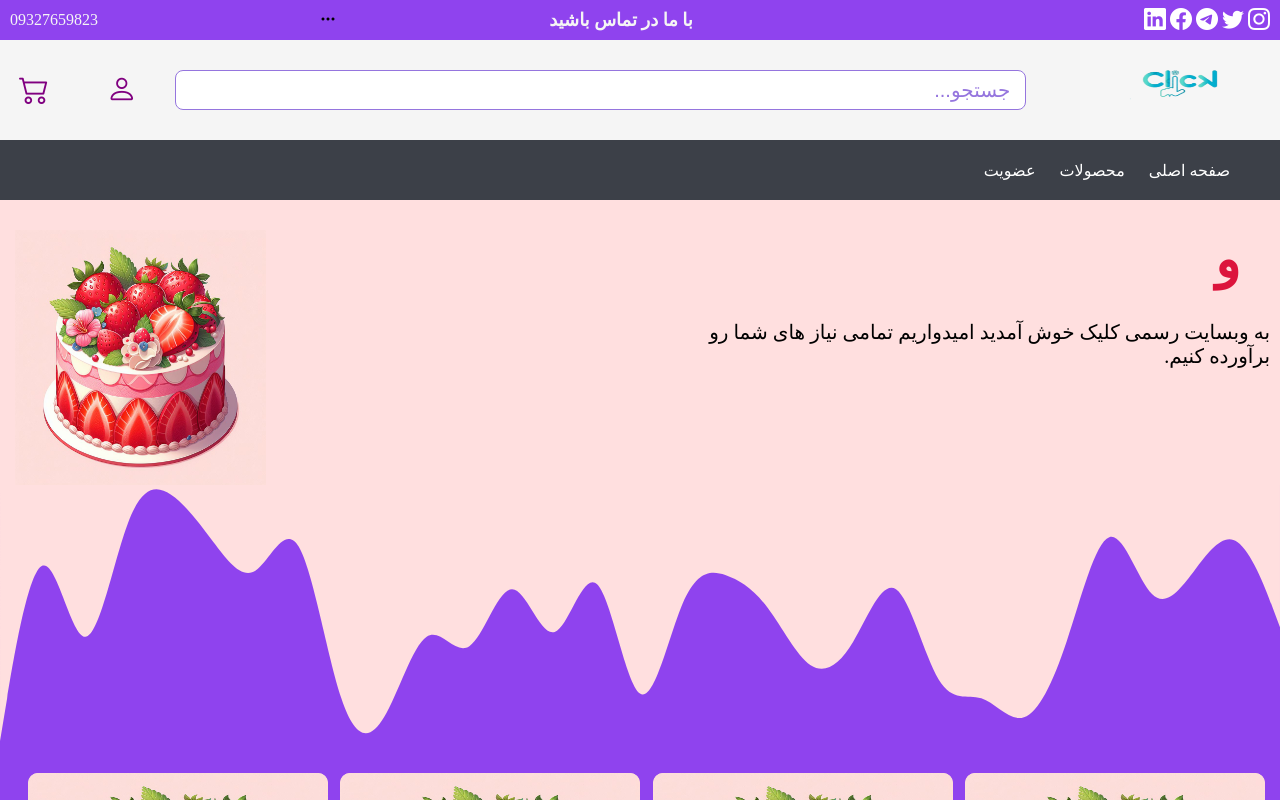
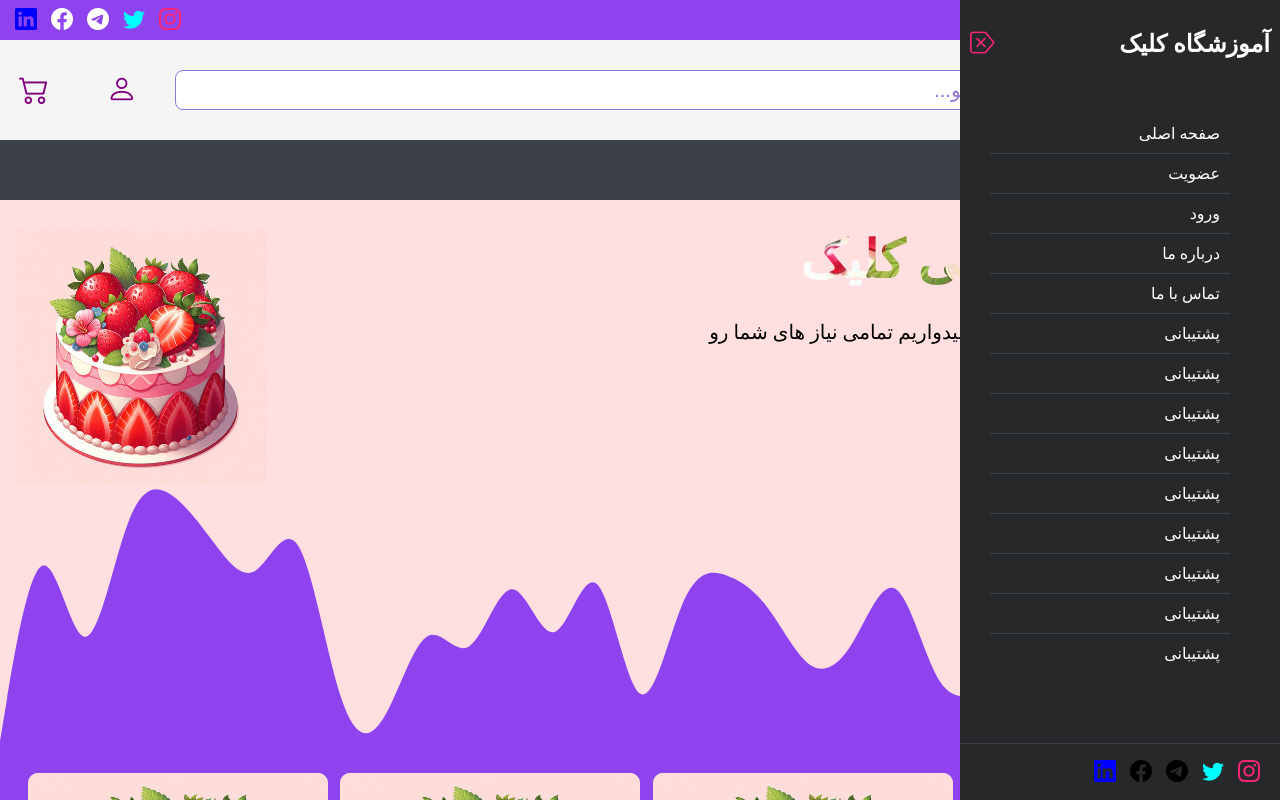
Before and after one commit to Crow-man/first, a plain HTML site: page index.html in a window 1280 px wide. Both pictures are taken after a click on the element 1212 px from the left and 20 px from the top of the page. Shown: the top 800 px of the page. Drawn offline with nearby package versions, Linux system fonts and the light colour scheme.

Commit message:
the tenth session

```diff
--- a/assets/css/site.css
+++ b/assets/css/site.css
@@ -23,10 +23,22 @@ header{
 .menu-top .social-medias{
     color: #fff;
     padding-right: 10px;
+    padding: 10px;
 }
 .social-medias i{
+    margin-left: 5px;
+    margin-right: 5px;
     font-size: 22px;
     cursor: pointer;
+}
+.social-medias i:first-child{
+    color: #FB2576;
+}
+.social-medias i:nth-child(2){
+    color: aqua;
+}
+.social-medias i:last-child{
+    color: blue;
 }
 .c-1{
     color:whitesmoke;
@@ -35,6 +47,23 @@ header{
 }
 .phone-number{
     padding-left: 10px;
+    display: flex;
+    align-items: center;
+
+}
+.phone-number div{
+    height: 100%;
+    margin-left: 30px;
+    margin-right: 20px;
+}
+.btn-sidebar{
+    width: 35px;
+    height: 100%;
+    display: flex;
+    justify-content: center;
+    align-items: center;
+    border: 5px solid #000;
+    cursor: pointer;
 }
 .p-n-1 , .p-n-2{
     color: whitesmoke;
@@ -309,7 +338,7 @@ font-size: 30px;
     font-size: 52px;
     font-weight: bolder;
     color: transparent;
-    background-image: url(./1.jpeg);
+    background-image: url(../img/1.jpeg);
     background-position: center;
     background-clip: text;
     -webkit-background-clip: text;
@@ -783,6 +812,8 @@ font-size: 30px;
     display: flex;
     align-items: center;
     justify-content: space-between;
+    margin-bottom: 25px;
+    color: white;
 }
 .basket-close-icon{
     font-size: 32px;
@@ -797,15 +828,16 @@ font-size: 30px;
     overflow-y: auto;
     overflow-x: hidden;
     scroll-behavior: smooth;
+    padding: 10px;
 }
 .basket-all-content::-webkit-scrollbar{
-    background-color:#00bf72;
+    background-color:#FB2576;
     color: #FB2576;
     width: 5px;
     border-radius: 20px;
 }
 .basket-all-content::-webkit-scrollbar-thumb{
-    background-color: #FB2576;
+    background-color: #FFDFDF;
     border-radius: 20px;
 }
 
@@ -814,7 +846,9 @@ font-size: 30px;
     align-items: center;
     justify-content: space-between;
     gap: 10px;
-    border: 1px solid crimson;
+    border: 10px solid #FFDFDF;
+    padding: 10px;
+    margin-bottom: 15px;
 }
 .basket-content div{
     width: 25%;
@@ -828,26 +862,78 @@ font-size: 30px;
 body{
     overflow-x: hidden;
 }
-.btn-sidebar{
-    position: absolute;
-    left: 25%;
-}
+
 
 .sidebar{
     width: 0%;
     overflow-x: hidden;
     height: 100vh;
-    position: absolute;
+    position: fixed;
     top: 0;
-    left: 0%;
+    right: 0%;
     background-color: #272829;
     opacity: 0;
     pointer-events: none;
     z-index: 10;
     transition: all 0.5s linear;
 }
+.sidebar-content{
+    position: relative;
+    height: 100%;
+}
 .sidebar.show-sidebar{
     opacity: 1;
     pointer-events: auto;
     width: 25%;
 }
+.sidebar-body{
+    padding: 10px;
+    color: white;
+    overflow-y: auto;
+    height: 70%;
+}
+.sidebar-body::-webkit-scrollbar{
+    width: 5px;
+    background-color: #FB2576;
+    border-radius: 10px;
+}
+.sidebar-body::-webkit-scrollbar-thumb{
+    background-color: #FFDFDF;
+    border-radius: 10px;
+}
+.sidebar-menu ul{
+    list-style: none;
+    padding-left: 20px;
+}
+.sidebar-menu ul li{
+    padding-top: 10px;
+    padding-bottom: 10px;
+    padding-right: 10px;
+    padding-left: 10px;
+    border-bottom: 1px solid #3C4048;
+}
+.sidebar-menu ul li:hover{
+    background-color: gray;
+}
+.btn-sidebar i{
+    font-size: 20px;
+}
+.sidebar-head{
+    display: flex;
+    align-items: center;
+    justify-content: space-between;
+    padding: 10px;
+    color: #fff;
+}
+.btn-close-sidebar{
+    color: #FB2576;
+    font-size: 25px;
+    cursor: pointer;
+}
+.sidebar-footer{
+    position: absolute;
+    bottom: 0;
+    padding: 15px;
+    border-top: 1px solid #3D3C42;
+    width: 100%;
+}
--- a/assets/js/script.js
+++ b/assets/js/script.js
@@ -12,11 +12,92 @@ btnClose.addEventListener('click',function(){
 })
 
 let btnsidebar=document.querySelector('.btn-sidebar')
+let btnClosesidebar=document.querySelector('.btn-close-sidebar')
 let sidebar=document.querySelector('.sidebar')
 
+
+
+let x=[2,5,6,7,10]
+console.log(x.includes(2));
+
+document.addEventListener('click',function(e){
+    const isClickedInsideDiv = e
+    .composedPath()
+    .includes(
+      document.querySelector("main")
+    );
+    console.log(e.composedPath())
+
+  if (isClickedInsideDiv == true) {
+    btnClosesidebar.classList.remove("active");
+    document.querySelector(".sidebar").classList.remove("show-sidebar");
+  }
+})
+
 btnsidebar.addEventListener('click',function(){
-    sidebar.classList.toggle('show-sidebar');
+    sidebar.classList.add('show-sidebar');
+})
+btnClosesidebar.addEventListener('click',function(){
+    sidebar.classList.remove('show-sidebar');
+})
+
+window.addEventListener('mouseover',function(e){
 })
 
 
 // test git add .
+
+let hours=document.querySelector('.hours')
+let minutes=document.querySelector('.minutes')
+let seconds=document.querySelector('.seconds')
+
+function displayTime(){
+    let dates=new Date();
+    let hrs=dates.getHours();
+    let mins=dates.getMinutes();
+    let sec=dates.getSeconds();
+
+    if(sec < 10){
+        sec='0'+sec
+    }
+    if(mins < 10){
+        mins='0'+mins
+    }
+    if(hrs>12){
+        hrs=hrs-12
+    }
+    if(hrs < 10){
+        hrs='0'+hrs
+    }
+
+
+    hours.innerHTML=hrs;
+    minutes.innerHTML=mins;
+    seconds.innerHTML=sec;
+}
+setInterval(displayTime,10)
+
+
+let dhours = document.querySelector('.dhours')
+let dday = document.querySelector('.dday')
+let dminuets = document.querySelector('.dminutes')
+let dseconds = document.querySelector('.dseconds')
+
+let d=new Date().getFullYear();
+let newYear=new Date(`january 01 ${d+1} 00:00:00`);
+
+function coomingSoon(){
+    let currentDate=new Date();
+    let diff=newYear - currentDate;
+    let d=Math.floor(diff / 1000 / 60 / 60 / 24);
+    let h=Math.floor(diff / 1000 / 60 / 60 % 24);
+    let m=Math.floor(diff / 1000 / 60 % 60);
+    let s=Math.floor(diff / 1000 % 60);
+
+    dday.innerHTML=d;
+    dhours.innerHTML=h;
+    dminuets.innerHTML=m;
+    dseconds.innerHTML=s;
+}
+
+setInterval(coomingSoon,10)
--- a/index.html
+++ b/index.html
@@ -13,14 +13,48 @@
   </head>
   <body>
     <div class="sidebar">
-      <div class="sidebar-body">
+      <div class="sidebar-content">
         <div class="sidebar-head">
           <h2>آموزشگاه کلیک</h2>
+          <span class="btn-close-sidebar">
+            <i class="bi bi-backspace-reverse"></i>
+          </span>
         </div>
-        <div class="sidebar-menu">
-          <ul>
-            <li>home</li>
-          </ul>
+        <div class="sidebar-body">
+
+          <div class="sidebar-menu">
+            <ul>
+              <li>صفحه اصلی</li>
+              <li>عضویت</li>
+              <li>ورود</li>
+              <li>درباره ما</li>
+              <li>تماس با ما</li>
+              <li>پشتیبانی</li>
+              <li>پشتیبانی</li>
+              <li>پشتیبانی</li>
+              <li>پشتیبانی</li>
+              <li>پشتیبانی</li>
+              <li>پشتیبانی</li>
+              <li>پشتیبانی</li>
+              <li>پشتیبانی</li>
+              <li>پشتیبانی</li>
+              <li>پشتیبانی</li>
+              <li>پشتیبانی</li>
+              <li>پشتیبانی</li>
+              <li>پشتیبانی</li>
+              <li>پشتیبانی</li>
+              <li>پشتیبانی</li>
+            </ul>
+          </div>
+        </div>
+        <div class="sidebar-footer">
+          <div class="social-medias">
+            <i class="bi bi-instagram"></i>
+            <i class="bi bi-twitter"></i>
+            <i class="bi bi-telegram"></i>
+            <i class="bi bi-facebook"></i>
+            <i class="bi bi-linkedin"></i>
+          </div>
         </div>
       </div>
     </div>
@@ -100,21 +134,18 @@
     <header>
       <div class="menu">
         <div class="menu-top">
+          <div class="phone-number">
+            <div class="btn-sidebar">
+              <i class="bi bi-three-dots"></i>
+            </div>
+            <div class="p-n-2">09327659823</div>
+          </div>
           <div class="social-medias">
             <i class="bi bi-instagram"></i>
             <i class="bi bi-twitter"></i>
             <i class="bi bi-telegram"></i>
             <i class="bi bi-facebook"></i>
             <i class="bi bi-linkedin"></i>
-          </div>
-          <div class="contact-us">
-            <div class="c-1">با ما در تماس باشید</div>
-          </div>
-          <div class="phone-number">
-            <div class="btn-sidebar">
-              <i class="bi bi-three-dots"></i>
-            </div>
-            <div class="p-n-2">09327659823</div>
           </div>
         </div>
         <div class="menu-middle">
@@ -227,6 +258,15 @@
                 >به وبسایت رسمی کلیک خوش آمدید امیدواریم تمامی نیاز های شما رو
                 برآورده کنیم.
               </span>
+              <div class="times">
+                <span class="hours"></span>: <span class="minutes"></span>:
+                <span class="seconds"></span>
+              </div>
+              <div class="dates">
+                <span class="dday"></span>: <span class="dhours"></span>:
+                <span class="dminutes"></span>:
+                <span class="dseconds"></span>
+              </div>
             </div>
           </div>
         </div>
```
Also changed, not shown: assets/js/login.js (added, +16 -0 lines), login.html (+2 -0 lines).
